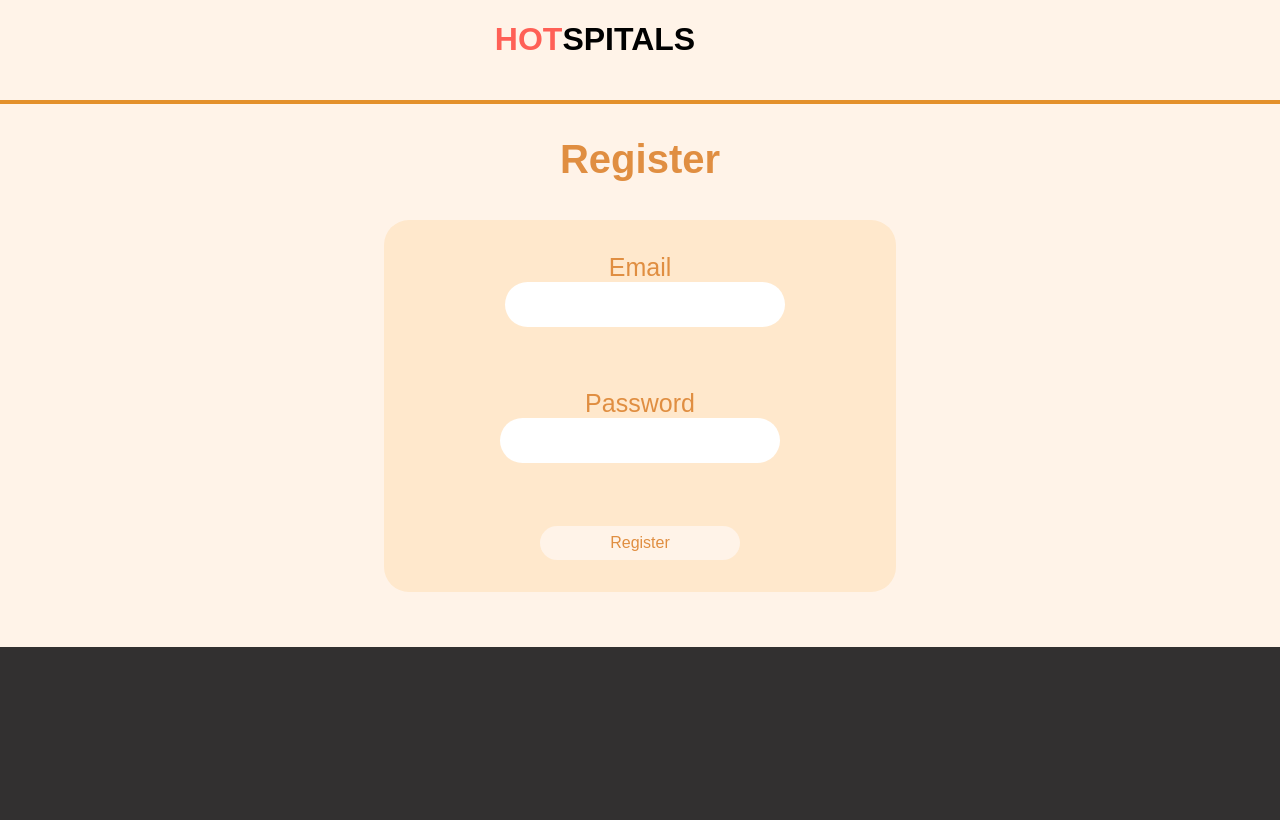
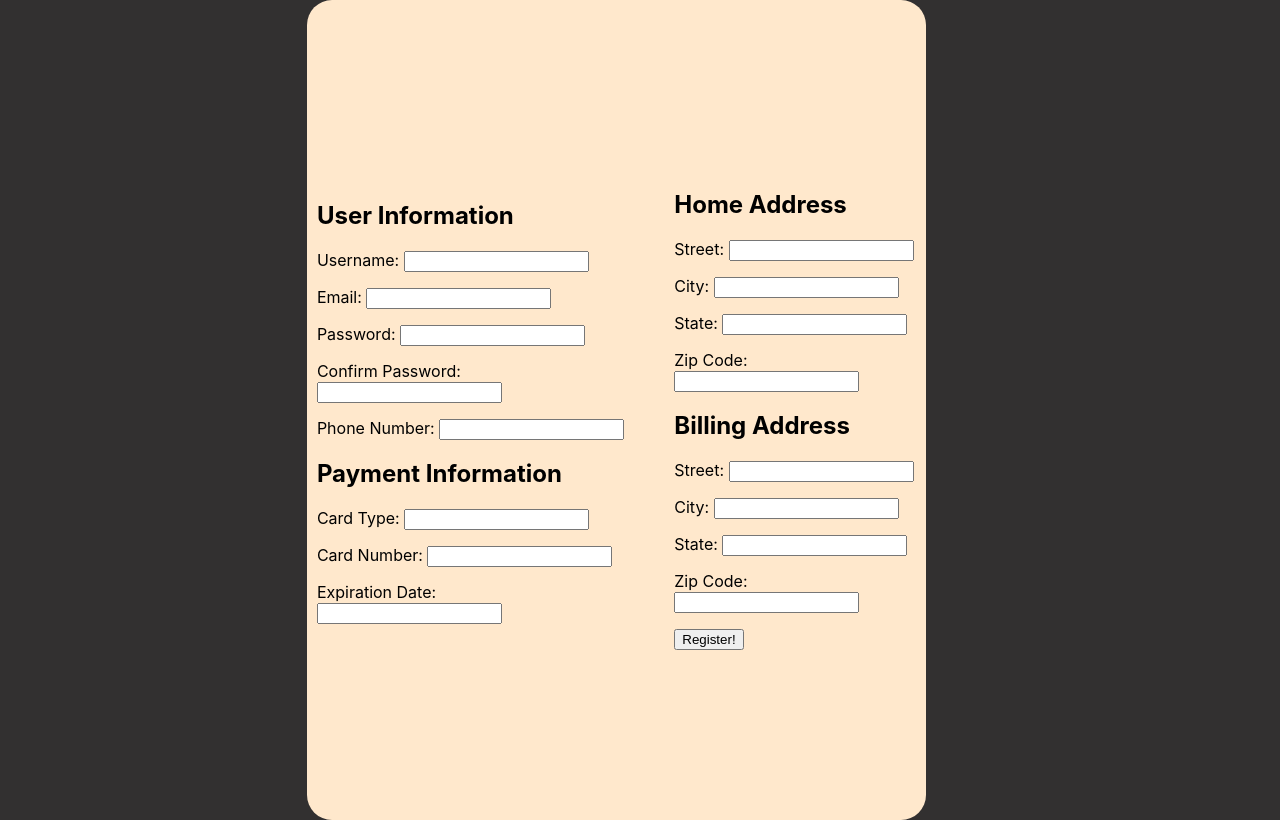
Before and after one commit to Piyush-Rajendra/Get-the-Show, a React (Create React App) app: page /register in a window 1280 px wide. Built offline with nearby package versions, Linux system fonts and the light colour scheme.

Commit message:
Register page started

```diff
--- a/src/components/LoginRegister/Register.js
+++ b/src/components/LoginRegister/Register.js
@@ -1,96 +1,102 @@
 import React from "react";
 import { useState, useContext } from "react";
 import './../css/LoginRegister/Register.css';
-import { Link, useNavigate } from 'react-router-dom';
-import axios from "axios";
-//import UserContext from "./context/UserContext";
 
 const Register = () => {
-    const [formData, setFormData] = useState({
-      email: '',
-      password: '',
-    });
+ return (
+  <div className="centerFormRegister">
+    <div className="containerForm">
+      <form className="bodyRegisterForm">
+      <div>
+      <div className="columnForm">
+        <h2>User Information</h2>
+        <div className="form-group">
+          <label>Username: </label>
+          <input type="text" />
+        </div>
+        <div className="form-group">
+          <label>Email: </label>
+          <input type="email" />
+        </div>
+        <div className="form-group">
+          <label>Password: </label>
+          <input type="password" />
+        </div>
+        <div className="form-group">
+          <label>Confirm Password: </label>
+          <input type="password" />
+        </div>
+        <div className="form-group">
+          <label>Phone Number: </label>
+          <input type="tel" />
+        </div>
+      </div>
 
-    const [error, setError] = useState("");
-    const [loading, setLoading] = useState(false);
-    const navigate = useNavigate();
+    <div className="columnForm">
+      <div className="form-group">
+        <h2>Payment Information</h2>
+          <label>Card Type: </label>
+          <input type="text" />
+        </div>
+        <div className="form-group">
+          <label>Card Number: </label>
+          <input type="text" />
+        </div>
+        <div className="form-group">
+          <label>Expiration Date: </label>
+          <input type="text" />
+        </div>
+    </div>
 
-//    const { setUserData } = useContext(UserContext);
+    </div>
 
-    const handleChange = (e) => {
-      setFormData({
-        ...formData,
-        [e.target.name]: e.target.value
-      });
-    };
+    <div>
+      <div className="columnForm">
+        <h2>Home Address</h2>
+        <div className="form-group">
+          <label>Street: </label>
+          <input type="text" />
+        </div>
+        <div className="form-group">
+          <label>City: </label>
+          <input type="text" />
+        </div>
+        <div className="form-group">
+          <label>State: </label>
+          <input type="text" />
+        </div>
+        <div className="form-group">
+          <label>Zip Code: </label>
+          <input type="text" />
+        </div>
+      </div>
 
-    async function handleSubmit(e) {
-      e.preventDefault();
-      setLoading(true);
-      try {
-        console.log(formData);
-        const newUser = formData;
-        await axios.post("http://localhost:4000/api/users/signup/", newUser);
-        const loginRes = await axios.post("http://localhost:4000/api/users/login", formData);
-/**
-        setUserData({
-          token: loginRes.data.token,
-          user: loginRes.data.user,
-        });
- */
-        localStorage.setItem("auth-token", loginRes.data.token);
-        setLoading(false);
-        navigate('/');
-      } catch (err) {
-        setLoading(false);
-        err.response.data.msg && setError(err.response.data.msg);
-        alert(err.response.data.msg);
-      }
+      <div className="columnForm">
+        <h2>Billing Address</h2>
+        <div className="form-group">
+          <label>Street: </label>
+          <input type="text" />
+        </div>
+        <div className="form-group">
+          <label>City: </label>
+          <input type="text" />
+        </div>
+        <div className="form-group">
+          <label>State: </label>
+          <input type="text" />
+        </div>
+        <div className="form-group">
+          <label>Zip Code: </label>
+          <input type="text" />
+        </div>
+      </div>
+      <button>Register!</button>
 
-    };
+      </div>
+      </form>
+      </div>
+  </div>
+  );
+}
 
-
-    return (
-    <div class = "background">
-          <div class="outer">
-            <div class="logo">
-                <h1 class="logo"><span style={{ color: '#FF6056' }}>HOT</span>SPITALS</h1>
-            </div>
-          </div>
-          <hr></hr>
-          <h2 class="register">Register</h2>
-        <div className="center">
-        <div class="formcontainer">
-          <form onSubmit={handleSubmit} className ="forms">
-            <label class="forms-label">
-              Email
-              <input class="forms-input"
-                type="email"
-                name="email"
-                value={formData.email}
-                onChange={handleChange}
-                required
-              />
-            </label>
-            <br />
-            <label class="forms-label">
-              Password
-              <input
-                type="password"
-                name="password"
-                value={formData.password}
-                onChange={handleChange}
-                required
-                class="forms-input"
-              />
-            </label>
-            <br />
-            <button type="submit" className="register-button">Register</button>
-          </form>
-      </div>
-      </div>
-    </div>
-    )
-  }
-
-  export default Register;
+export default Register;
--- a/src/components/css/LoginRegister/Register.css
+++ b/src/components/css/LoginRegister/Register.css
@@ -0,0 +1,25 @@
+.form-group{
+  margin-bottom: 15px;
+}
+
+.centerFormRegister {
+    display: flex;
+    justify-content: center;
+    align-items: center;
+}
+
+.bodyRegisterForm {
+    display: flex;
+    gap: 50px;
+    align-items: center;
+    background-color: #FFE8CC;
+    padding: 10px;
+    border-radius: 25px;
+    width: 90%;
+    height: 800px;
+    justify-content: center;
+}
+
+.containerForm {
+    margin:auto;
+}
```
